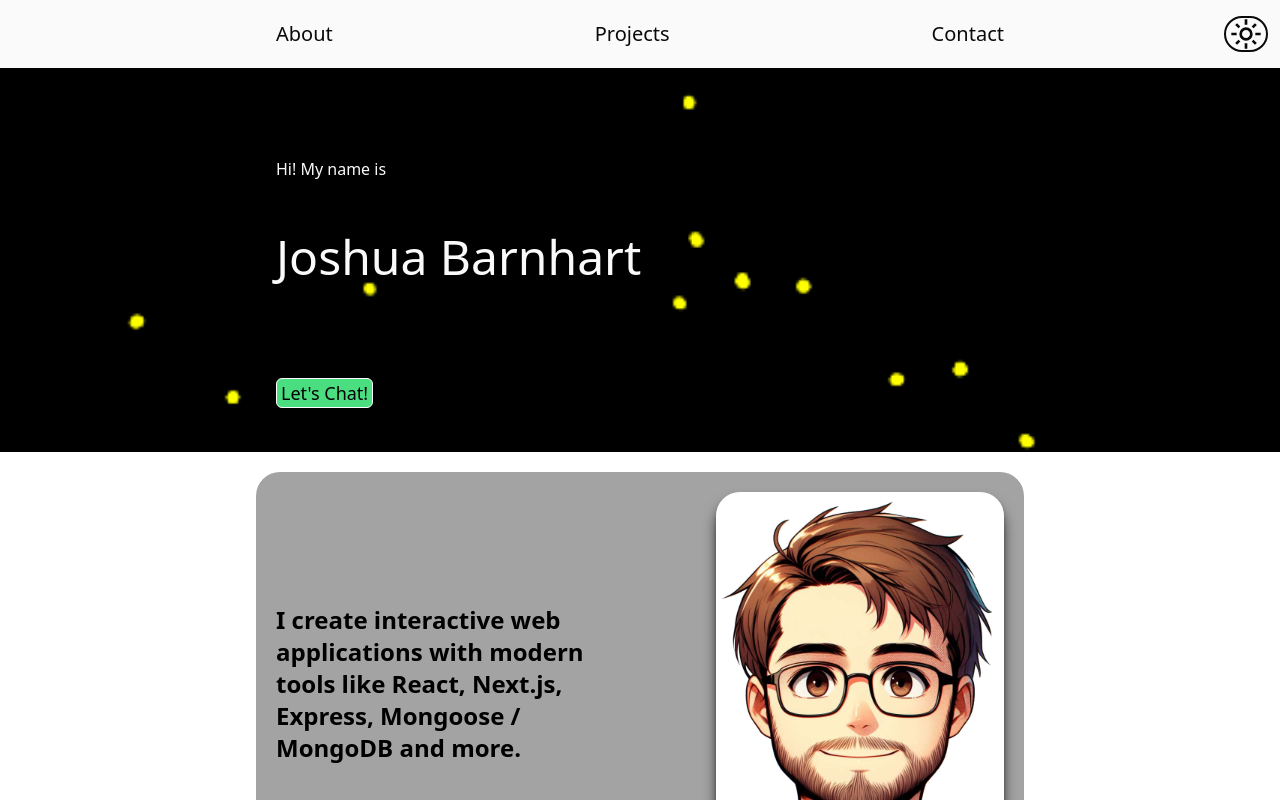
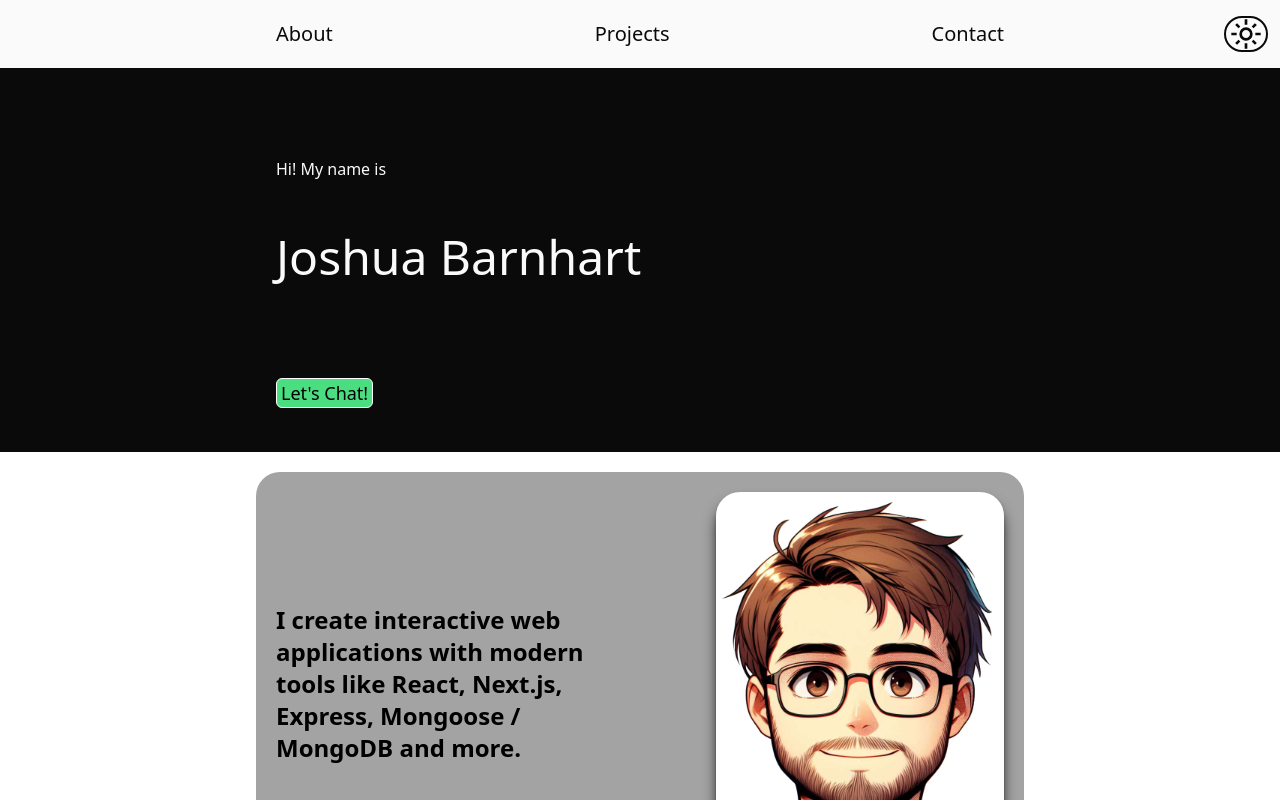
Before and after one commit to jrbarnhart/portfolio, a React (Vite) app: page / in a window 1280 px wide. Shown: the top 800 px of the page. Built offline with nearby package versions, Linux system fonts and the light colour scheme; the HTML template or start-up script is replaced by a standard one.

Commit message:
Remove animated background component

```diff
--- a/src/components/Header/Header.tsx
+++ b/src/components/Header/Header.tsx
@@ -1,10 +1,8 @@
-import AnimatedBackground from "./AnimatedBackground/AnimatedBackground";
 import TitleCard from "./TitleCard";
 
 const Header = () => {
   return (
-    <div className="relative w-full md:h-96 bg-transparent text-neutral-50 dark:text-black grid">
-      <AnimatedBackground />
+    <div className="relative w-full md:h-96 bg-neutral-950 dark:bg-neutral-50 text-neutral-50 dark:text-black grid">
       <TitleCard />
     </div>
   );
```
